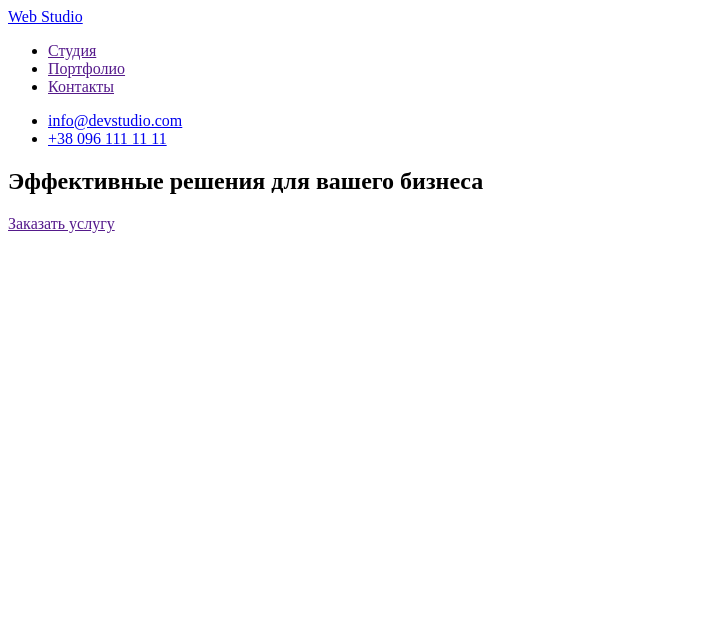
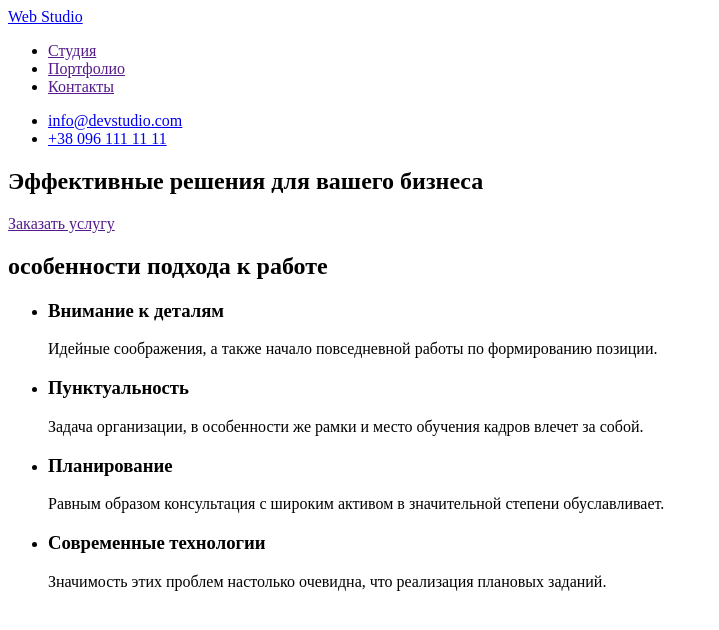
Before and after one commit to Aforty40/goit-markup-hw-01-new, a plain HTML site: page index.html in a window 1280 px wide. Shown: the whole page, without its empty margins (0-719 px from the left). Drawn offline with Linux system fonts and the light colour scheme.

Commit message:
доб. особенности

```diff
--- a/index.html
+++ b/index.html
@@ -34,7 +34,28 @@
       <a href="">Заказать услугу</a>
    </section>
 
-   <!--  -->
+   <!-- особенности плдхода к работе-->
+
+   <section>
+
+      <h2>особенности подхода к работе</h2>
+      <ul>
+         <li><h3>Внимание к деталям</h3>
+               <p>Идейные соображения, а также начало повседневной работы по формированию позиции.</p>
+         </li>
+
+         <li><h3>Пунктуальность</h3>
+            <p>Задача организации, в особенности же рамки и место обучения кадров влечет за собой.</p>
+         </li>
+         <li><h3>Планирование</h3>
+            <p>Равным образом консультация с широким активом в значительной степени обуславливает.</p>
+         </li>
+         <li><h3>Современные технологии</h3>
+            <p>Значимость этих проблем настолько очевидна, что реализация плановых заданий.</p>
+         </li>
+      </ul>
+
+   </section>
 
 
 
```
